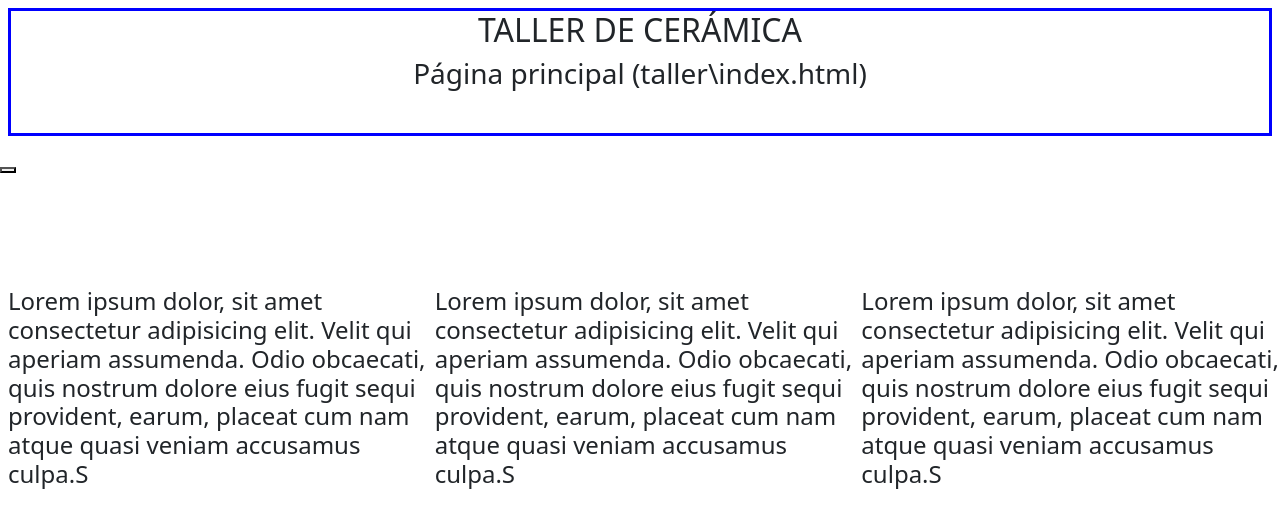
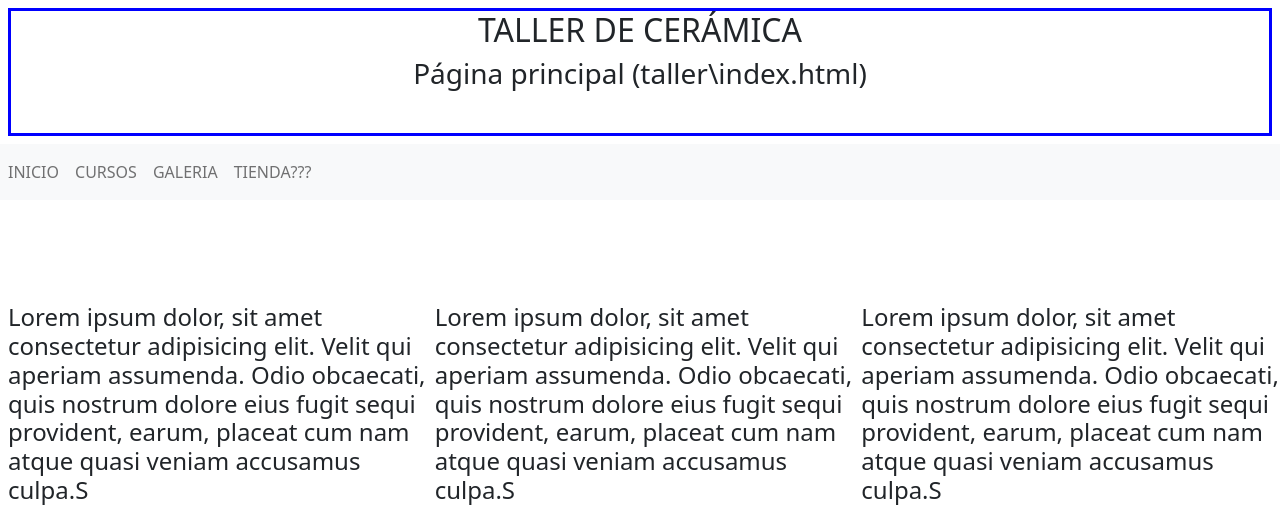
Before and after one commit to SSDD2022/TP3, a Django app: page / in a window 1280 px wide. Shown: the top 505 px of the page. Run offline with Django 4.2, Linux system fonts and the light colour scheme; some libraries are stand-ins or nearby versions.

Commit message:
nav casi arreglado

```diff
--- a/taller/templates/taller/nav-bar.html
+++ b/taller/templates/taller/nav-bar.html
@@ -9,7 +9,7 @@
     </ul>
 </nav> -->
 
-<nav class="navbar navbar-default" role="navigation">
+<!-- <nav class="navbar navbar-default" role="navigation">
     <div class="navbar-header">
         <button type="button" class="navbar-toggle" data-toggle="collapse" data-target=".navbar-collapse">
             <span class="icon-bar"></span>
@@ -30,4 +30,26 @@
             <li><a href="#">Login</a></li>
         </ul>
     </div>
-</nav>
+</nav> -->
+  <nav class="navbar navbar-expand-sm navbar-light bg-light">
+    <button class="navbar-toggler" type="button" data-bs-toggle="collapse" data-bs-target="#opciones">
+      <span class="navbar-toggler-icon"></span>
+    </button>
+    <!-- enlaces -->
+    <div class="collapse navbar-collapse" id="opciones">
+      <ul class="navbar-nav">
+        <li class="nav-item">
+          <a class="nav-link" href="{% url 'taller' %}">INICIO</a>
+        </li>
+        <li class="nav-item">
+          <a class="nav-link" href="{% url 'cursos' %}">CURSOS</a>
+        </li>
+        <li class="nav-item">
+          <a class="nav-link" href="{% url 'galeria' %}">GALERIA</a>
+        </li>
+        <li class="nav-item">
+          <a class="nav-link" href="{% url 'tienda' %}">TIENDA???</a>
+        </li>
+      </ul>
+    </div>
+  </nav>
```
